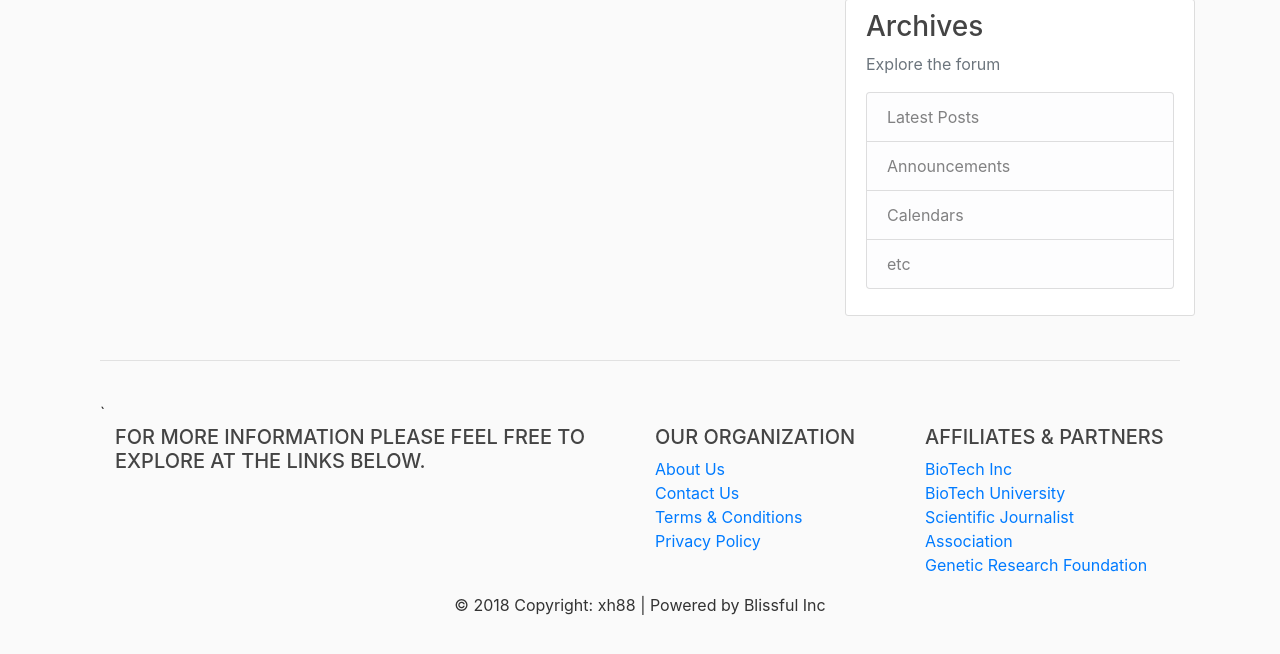
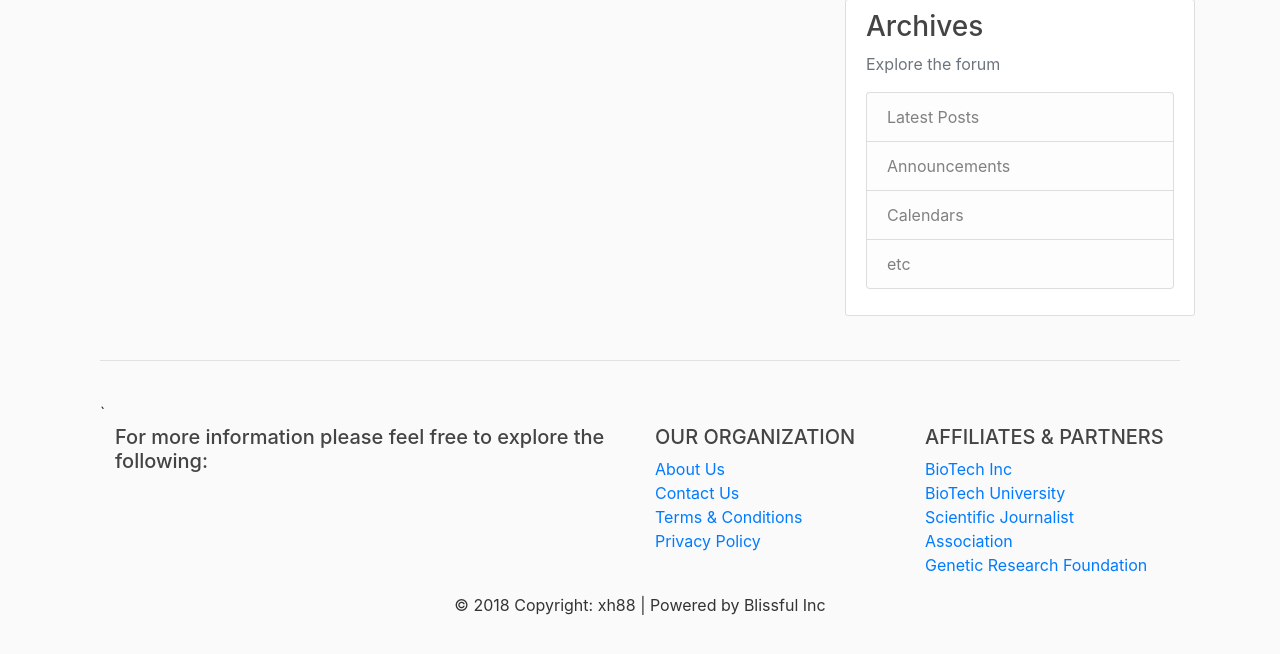
Before and after one commit to Blissful-Inc/Website-BioneBlog, a Django app: page / in a window 1280 px wide. Shown: the part 81-735 px from the top of the page. Run offline with Django 3.2, Linux system fonts and the light colour scheme; data that the repository does not hold is empty; some libraries are stand-ins or nearby versions.

Commit message:
Update base.html

```diff
--- a/blog/templates/blog/base.html
+++ b/blog/templates/blog/base.html
@@ -95,7 +95,7 @@
           <div class="col-md-6 mt-md-0 mt-3">
 
             <!-- Content -->
-            <h5 class="text-uppercase">For more information please feel free to explore at the links below.</h5>
+            <h5>For more information please feel free to explore the following:</h5>
           </div>
           <!-- Grid column -->
 
```
